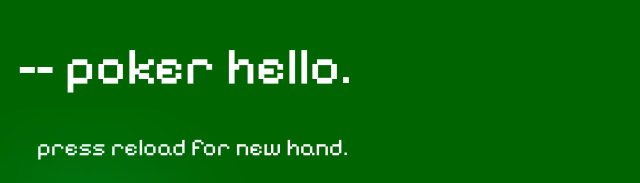
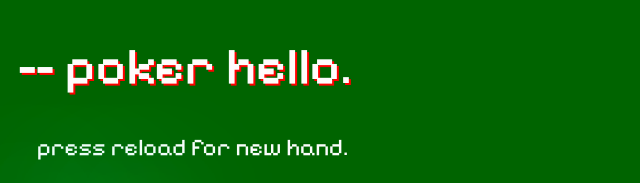
Before and after one commit to robotsson/poker, a plain HTML site: page index.html in a window 1280 px wide. Shown: the top 183 px of the page, without its empty margins (0-640 px from the left). Drawn offline with Linux system fonts and the light colour scheme.

Commit message:
tile text shadow

```diff
--- a/index.html
+++ b/index.html
@@ -10,7 +10,7 @@
     @import url('https://fonts.googleapis.com/css2?family=Pixelify+Sans:wght@400..700&display=swap');
 
     html,body { font-family: "Pixelify Sans", sans-serif; font-weight: 300; }
-    h1 { font-family: "Pixelify Sans", sans-serif; font-weight: 500; font-size: 52px; }
+    h1 { font-family: "Pixelify Sans", sans-serif; font-weight: 500; font-size: 52px; text-shadow: 2px 2px red;}
     h2 { font-family: "Pixelify Sans", sans-serif; font-weight: 500; font-size: 32px; }
     h3 { font-family: "Pixelify Sans", sans-serif; font-weight: 400; font-size: 24px; }
     h4 { font-family: "Pixelify Sans", sans-serif; font-weight: 400; font-size: 18px; }
@@ -26,7 +26,6 @@
     body {
       background-color: darkgreen;
       color: rgba(255,255,255,0.99);
-      text-shadow: 2px 2px 2px 2px rgba(0,0,0,0.3);
     }
 
     img {
```
